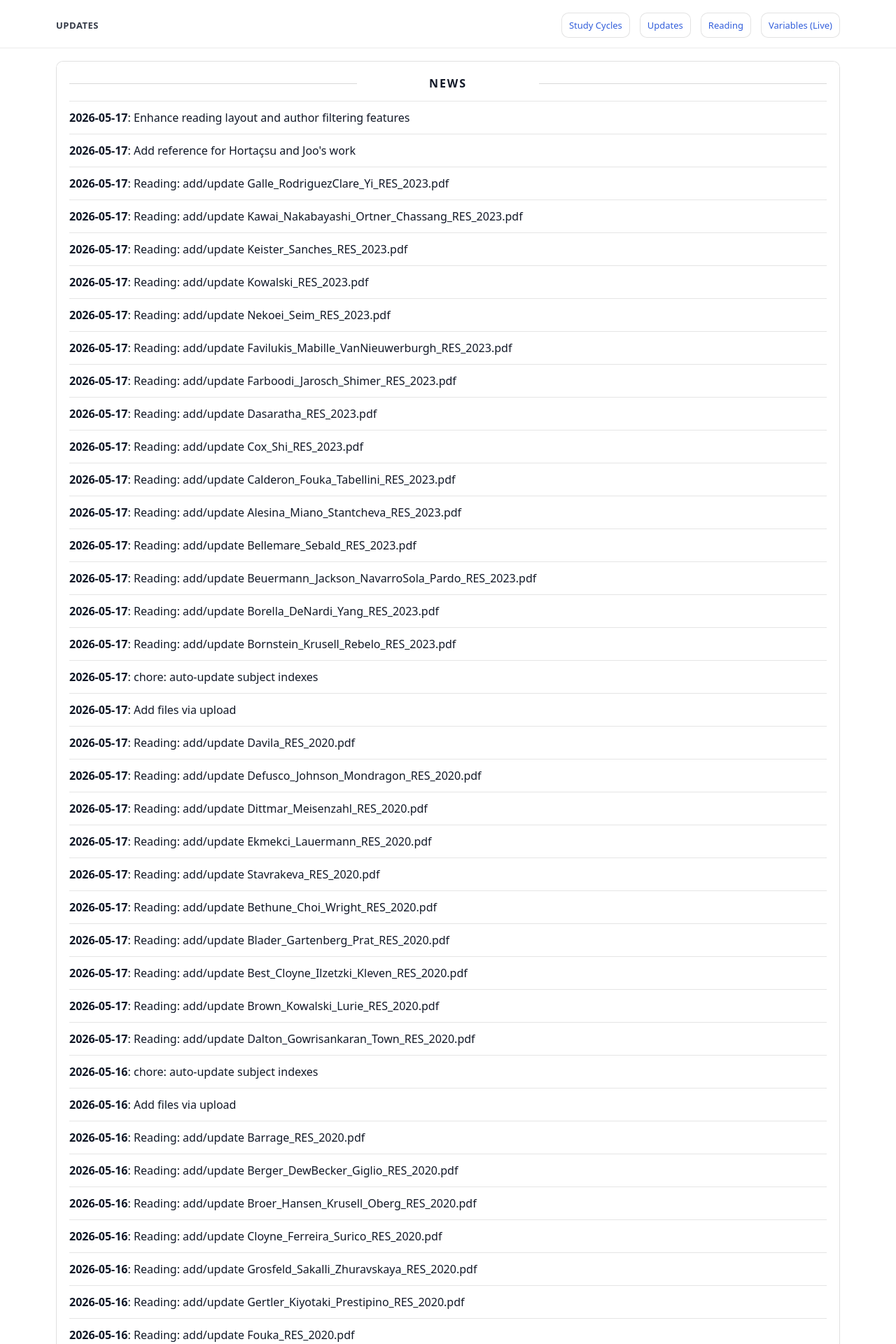
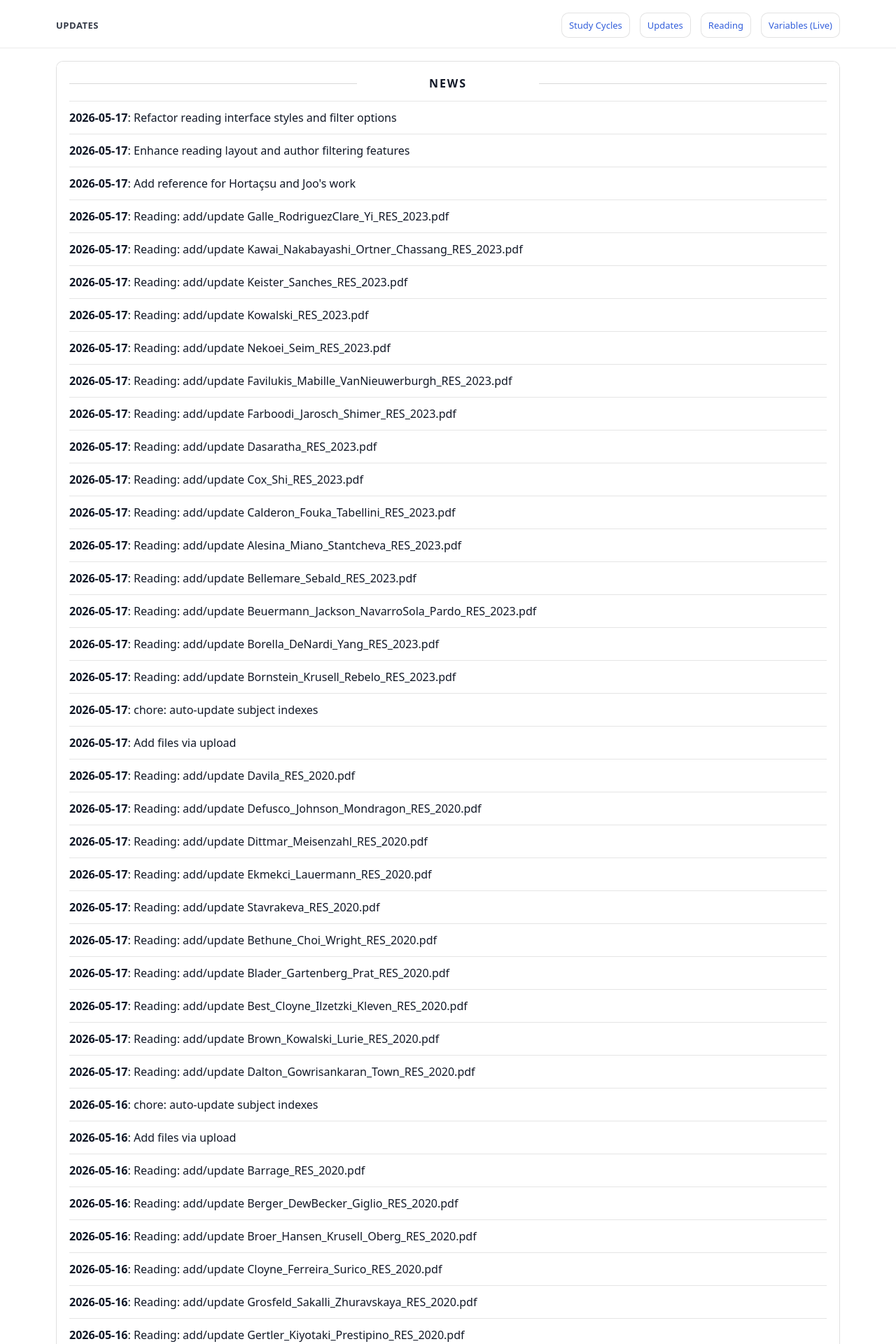
Before and after one commit to yaxinzn/study-archive, a Jekyll site: the page built from updates/index.md, in a window 1280 px wide. Shown: the top 1920 px of the page at 70% size. Built offline with Jekyll 4.4.1, drawn with Linux system fonts in a browser that asks for light colours; some of the changed text lies outside the part shown.

Commit message:
chore: update NEWS feed

```diff
--- a/_data/news.yml
+++ b/_data/news.yml
@@ -1,4 +1,7 @@
 # Auto-generated update history (sorted newest -> oldest). Do not edit manually.
+- ts: "1779022459"
+  date: "2026-05-17"
+  title: "Refactor reading interface styles and filter options"
 - ts: "1779020011"
   date: "2026-05-17"
   title: "Enhance reading layout and author filtering features"
```
